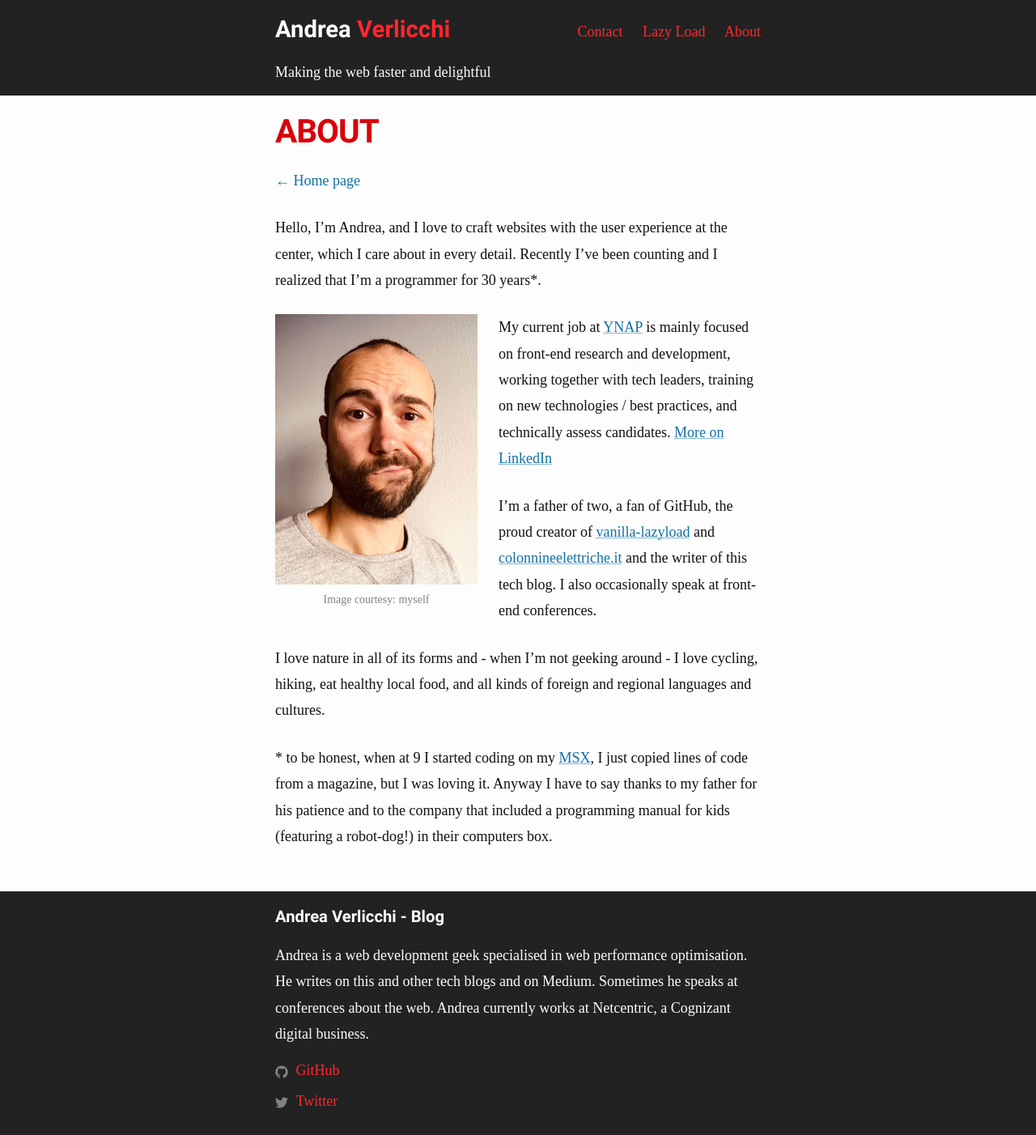
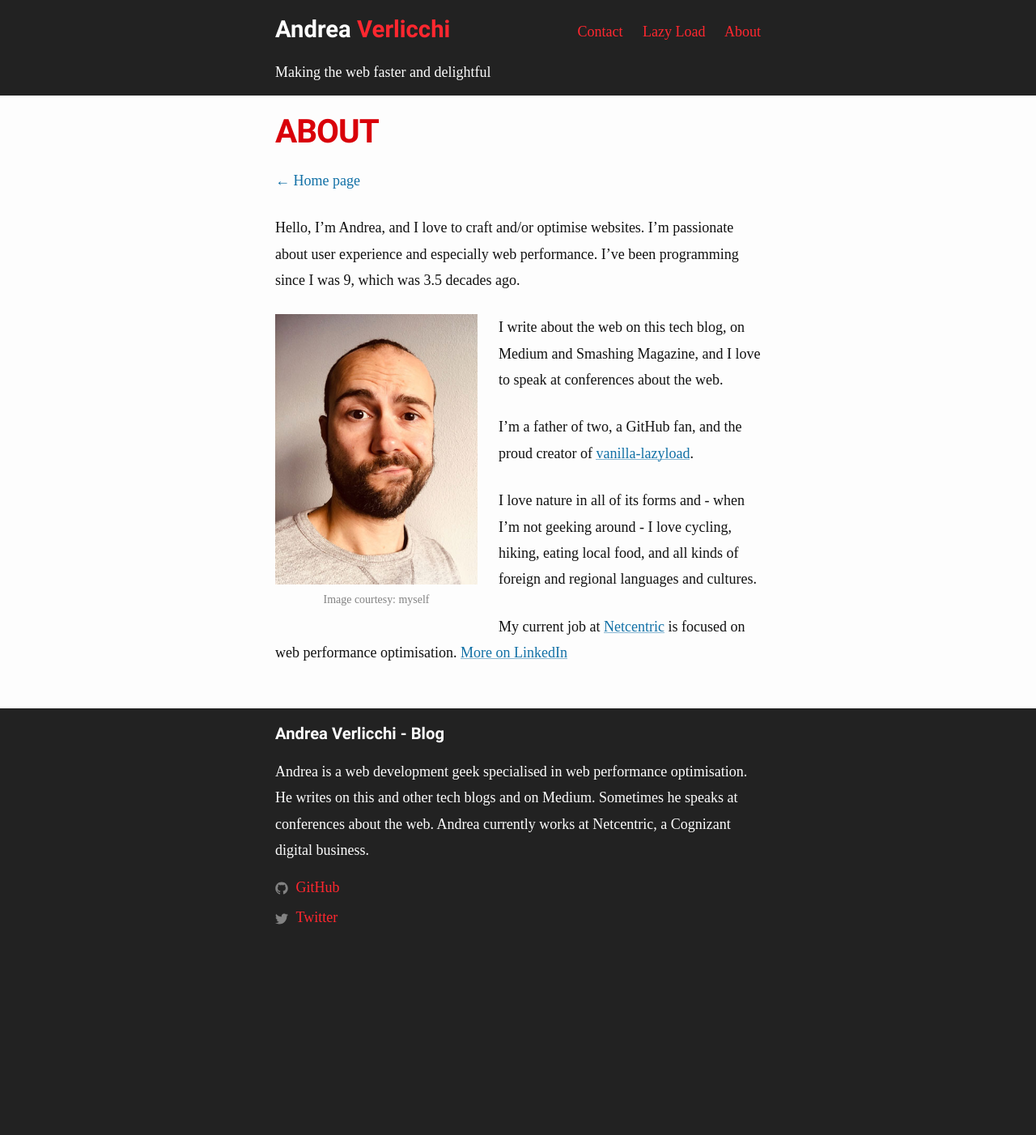
Before and after one commit to verlok/verlok.github.io, a Jekyll site: the page built from about/index.md, in a window 1280 px wide. Shown: the whole page at 81% size. Built offline with Jekyll 4.4.1, drawn with Linux system fonts in a browser that asks for light colours; some web fonts are replaced; after the commit the page ends 1175 px from its top, so only the background shows below that.

Commit message:
Update bio

```diff
--- a/about/index.md
+++ b/about/index.md
@@ -9,7 +9,7 @@ date_gmt: "2012-09-23 21:52:10 +0200"
   <a href="/">&larr; Home page</a>
 </nav>
 
-Hello, I'm Andrea, and I love to craft websites with the user experience at the center, which I care about in every detail. Recently I've been counting and I realized that I'm a programmer for 30 years\*.
+Hello, I'm Andrea, and I love to craft and/or optimise websites. I'm passionate about user experience and especially web performance. I've been programming since I was 9, which was 3.5 decades ago.
 
 <figure class="about-face">
   <div class="about-face__spacer">
@@ -18,10 +18,10 @@ Hello, I'm Andrea, and I love to craft websites with the user experience at the
   <figcaption>Image courtesy: myself</figcaption>
 </figure>
 
-My current job at [YNAP](https://www.ynap.com) is mainly focused on front-end research and development, working together with tech leaders, training on new technologies / best practices, and technically assess candidates. [More on LinkedIn](https://linkedin.com/in/andreaverlicchi)
+I write about the web on this tech blog, on Medium and Smashing Magazine, and I love to speak at conferences about the web.
 
-I'm a father of two, a fan of GitHub, the proud creator of [vanilla-lazyload](https://github.com/verlok/vanilla-lazyload) and [colonnineelettriche.it](http://www.colonnineelettriche.it) and the writer of this tech blog. I also occasionally speak at front-end conferences.
+I'm a father of two, a GitHub fan, and the proud creator of [vanilla-lazyload](https://github.com/verlok/vanilla-lazyload).
 
-I love nature in all of its forms and - when I'm not geeking around - I love cycling, hiking, eat healthy local food, and all kinds of foreign and regional languages and cultures.
+I love nature in all of its forms and - when I'm not geeking around - I love cycling, hiking, eating local food, and all kinds of foreign and regional languages and cultures.
 
-\* to be honest, when at 9 I started coding on my [MSX](http://en.wikipedia.org/wiki/MSX), I just copied lines of code from a magazine, but I was loving it. Anyway I have to say thanks to my father for his patience and to the company that included a programming manual for kids (featuring a robot-dog!) in their computers box.
+My current job at [Netcentric](https://www.netcentric.biz) is focused on web performance optimisation. [More on LinkedIn](https://linkedin.com/in/andreaverlicchi)
```
